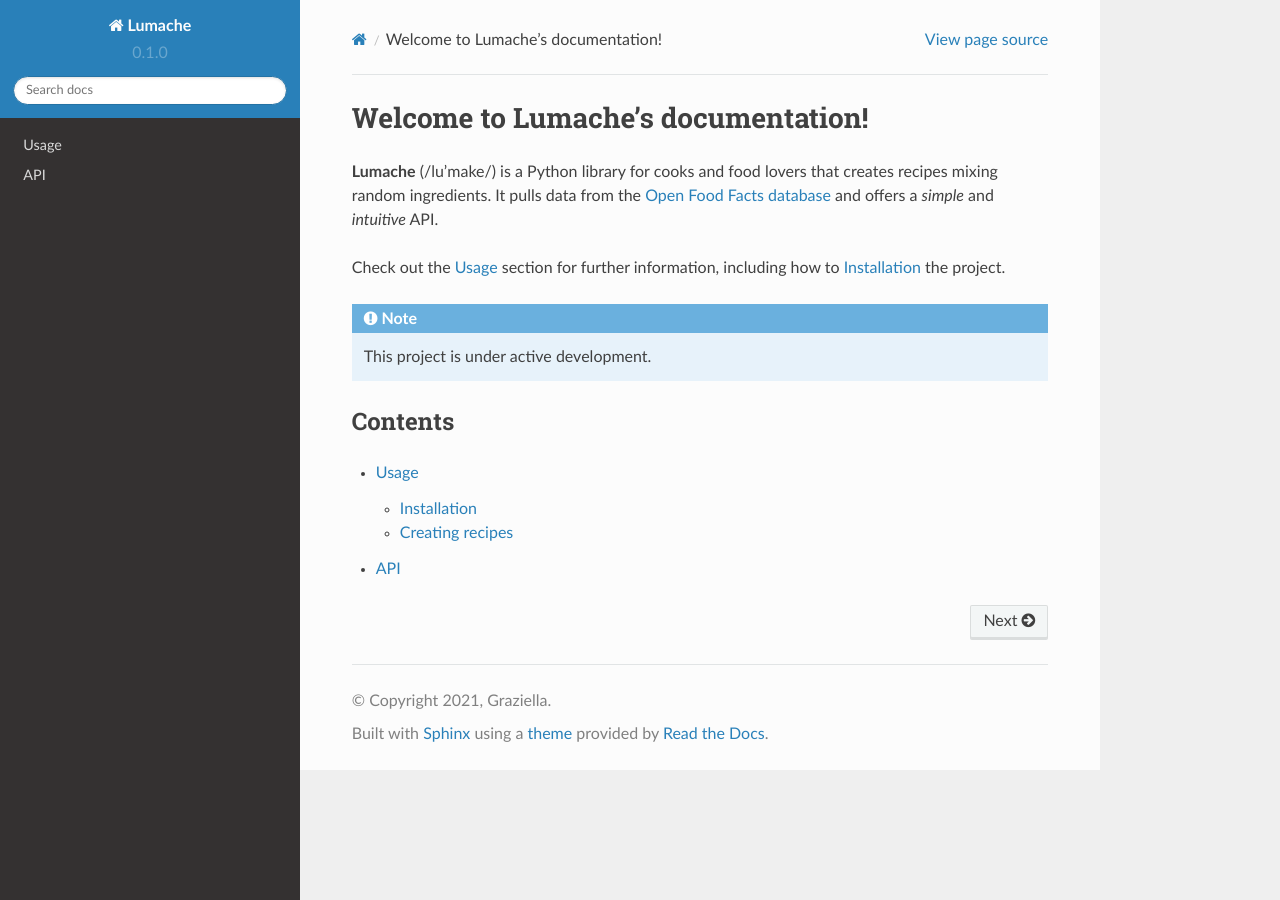
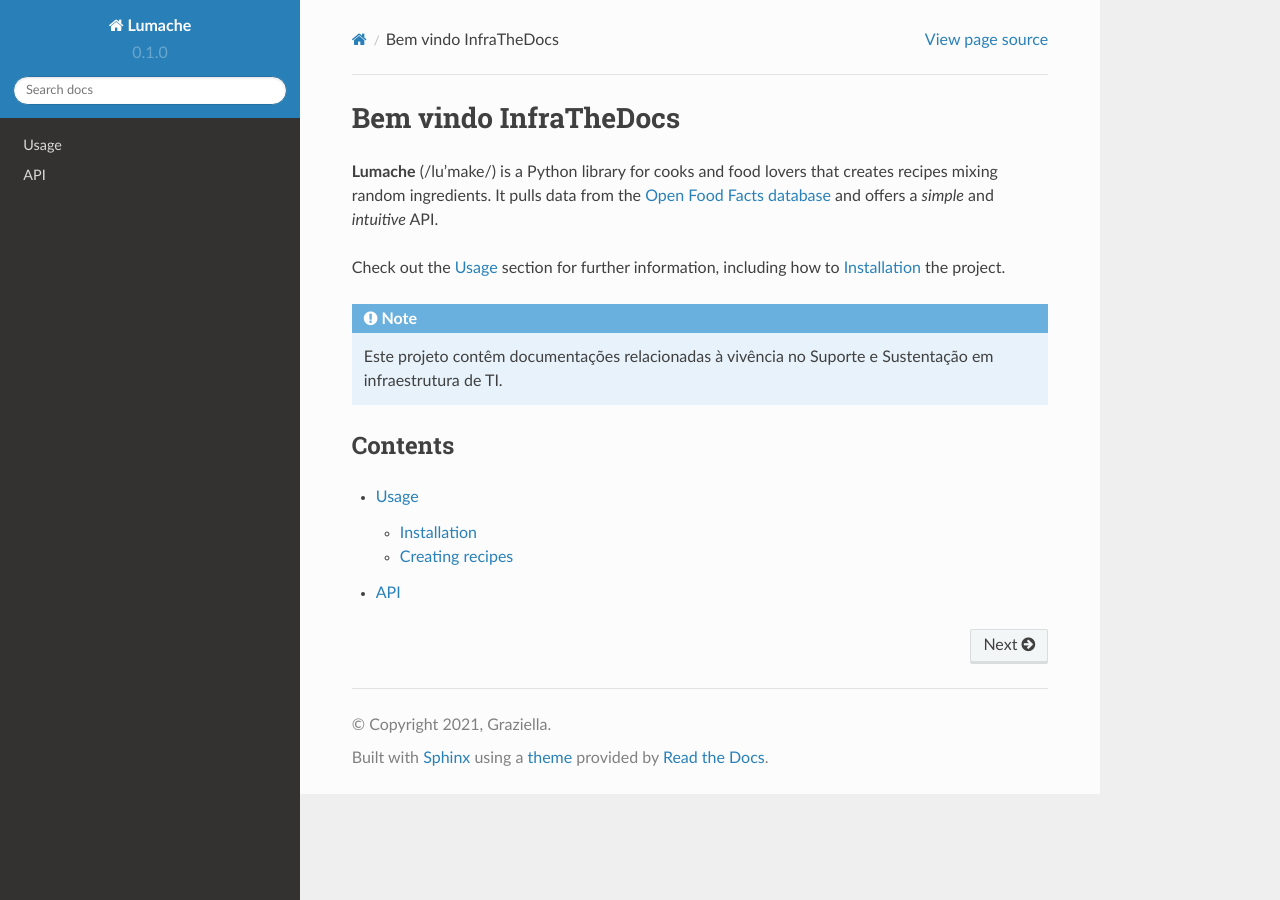
Before and after one commit to ederqueirozdf/docs, a Sphinx documentation site: the page built from docs/source/index.rst, in a window 1280 px wide. Built offline with Sphinx 7.4.7 and the Read the Docs theme 2.0.0, drawn with Linux system fonts in a browser that asks for light colours.

Commit message:
Update index.rst

```diff
--- a/docs/source/index.rst
+++ b/docs/source/index.rst
@@ -1,4 +1,4 @@
-Welcome to Lumache's documentation!
+Bem vindo InfraTheDocs
 ===================================
 
 **Lumache** (/lu'make/) is a Python library for cooks and food lovers
@@ -11,7 +11,7 @@ how to :ref:`installation` the project.
 
 .. note::
 
-   This project is under active development.
+   Este projeto contêm documentações relacionadas à vivência no Suporte e Sustentação em infraestrutura de TI.
 
 Contents
 --------
```
